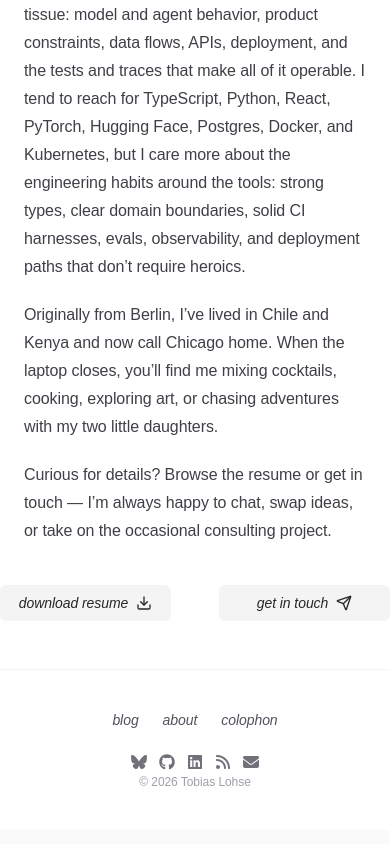
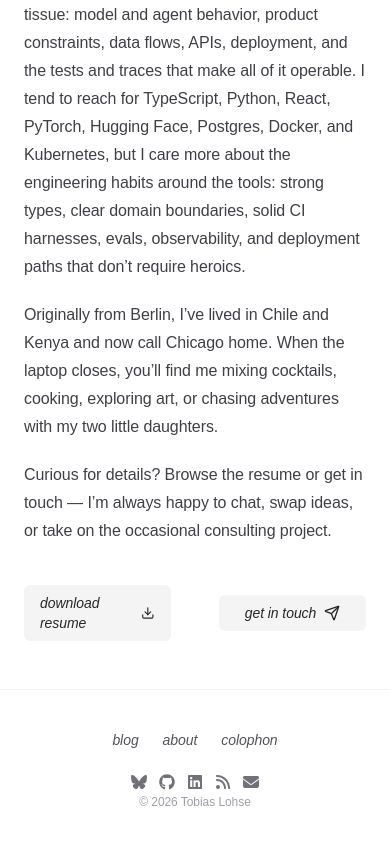
Before and after one commit to MrLoh/mrloh.io, a Next.js app: page /about in a window 390 px wide. Shown: the part 703-1547 px from the top of the page. Built offline with nearby package versions, Linux system fonts and the light colour scheme; a web font is replaced by a local one.

Commit message:
fix mobile padding

```diff
--- a/app/about/page.tsx
+++ b/app/about/page.tsx
@@ -14,7 +14,7 @@
           </svg>
         </h1>
         <Content />
-        <div className="prose-max mt-10 flex items-center gap-12">
+        <div className="prose-wrap mt-10 flex items-center gap-12">
           <Button href="/resume.pdf">
             download resume
             <Download className="size-4" />
--- a/app/blog/page.tsx
+++ b/app/blog/page.tsx
@@ -19,8 +19,8 @@
     <Link
       href={`/blog/${slug}`}
       className={twJoin(
-        'group -mx-4 mb-4 flex flex-col',
-        'rounded-lg px-4 py-3 transition-all',
+        'group -mx-6 mb-4 flex flex-col rounded-lg px-6 py-3 transition-all',
+        'sm:-mx-8 sm:px-8 lg:mx-0 lg:px-0',
         'hover:bg-zinc-100 focus:bg-zinc-100',
         'dark:hover:bg-zinc-800/50 dark:focus:bg-zinc-800/50',
         'outline-teal-500',
@@ -61,8 +61,8 @@
   const blogPosts = await listMetas();
   return (
     <div className="flex flex-col">
-      <div className="prose-max mt-4">
-        <p className="mx-4 mt-4 mb-6 border-b border-zinc-300 pb-6 text-center text-lg text-zinc-400 italic dark:border-zinc-600 dark:text-zinc-500">
+      <div className="prose-wrap mt-6">
+        <p className="mt-4 mb-6 border-b border-zinc-300 pb-6 text-center text-lg text-zinc-400 italic dark:border-zinc-600 dark:text-zinc-500">
           thoughts on code & life
         </p>
         {blogPosts.map((post) => (
--- a/app/layout.tsx
+++ b/app/layout.tsx
@@ -27,7 +27,7 @@
       <head>
         <link rel="stylesheet" href="https://use.typekit.net/kik7per.css" />
       </head>
-      <body className="bg-zinc-50 antialiased dark:bg-black">
+      <body className="bg-white antialiased sm:bg-zinc-50 dark:bg-zinc-900 sm:dark:bg-black">
         <Providers>
           <div className="layout min-h-dvh">
             <div className="layout-7xl">
```
